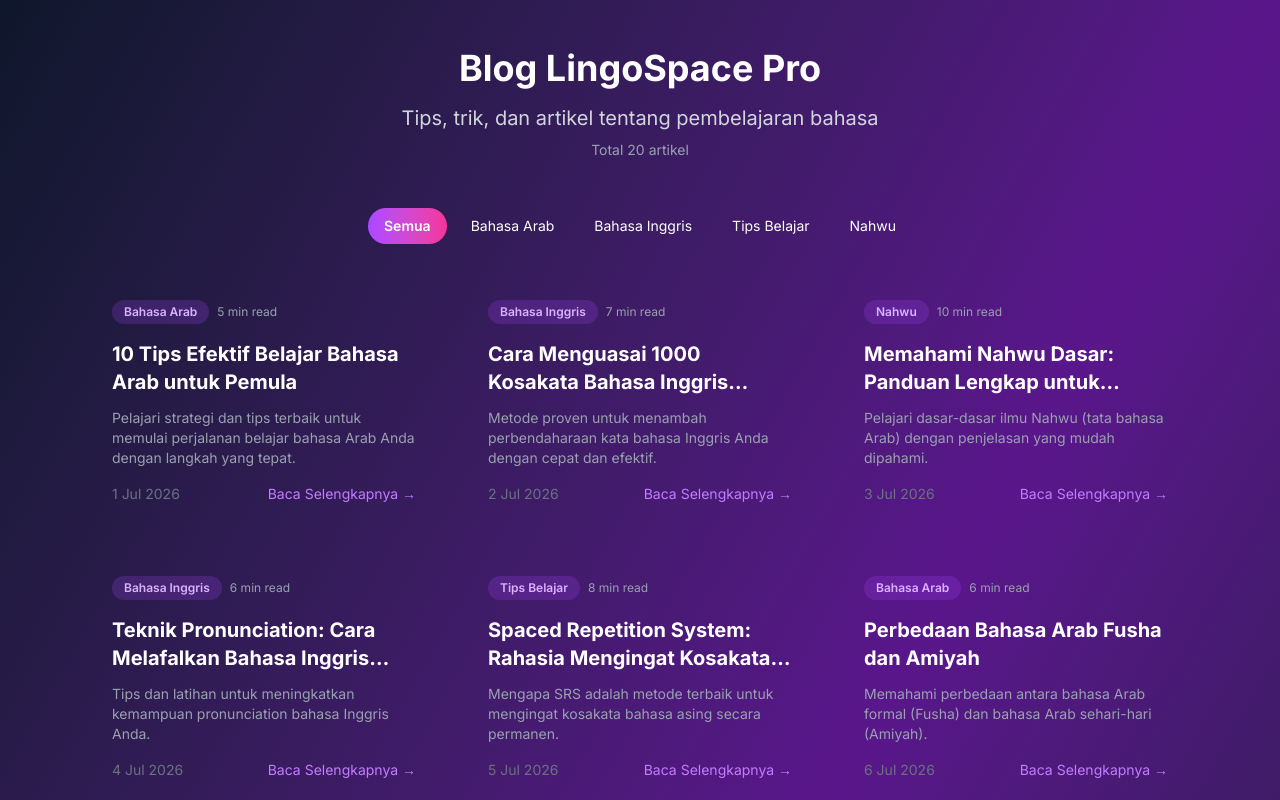
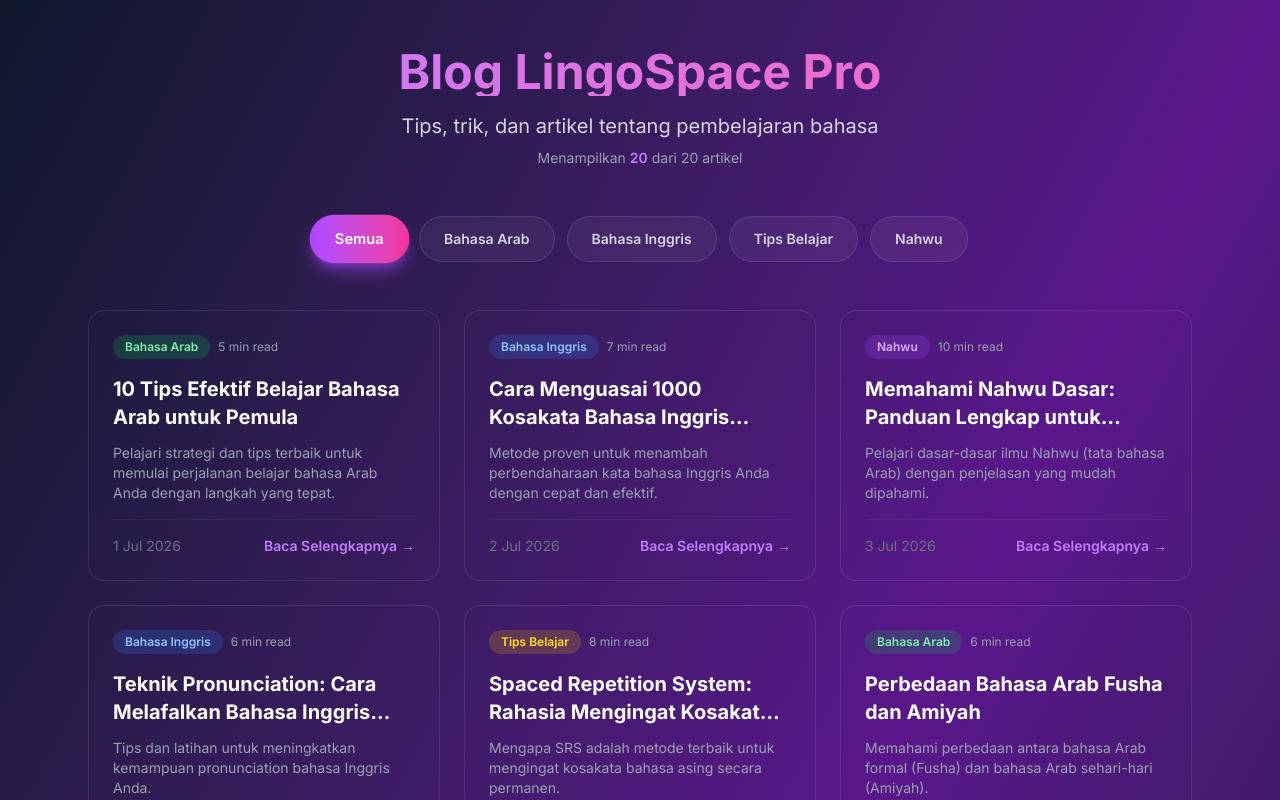
Before and after one commit to Raiganet/lingospace-pro, a Next.js app: page /blog in a window 1280 px wide. Shown: the top 800 px of the page. Built offline with nearby package versions, Linux system fonts and the light colour scheme.

Commit message:
Enhance blog page with category filter and UI updates
Added category filtering functionality and improved UI elements.

```diff
--- a/app/blog/page.js
+++ b/app/blog/page.js
@@ -1,7 +1,11 @@
+'use client';
+
+import { useState } from 'react';
 import Link from 'next/link';
 
 export default function Blog() {
-  // Daftar semua artikel yang sudah dibuat
+  const [activeCategory, setActiveCategory] = useState('Semua');
+
   const articles = [
     {
       id: 1,
@@ -185,63 +189,106 @@ export default function Blog() {
     }
   ];
 
+  const categories = ['Semua', 'Bahasa Arab', 'Bahasa Inggris', 'Tips Belajar', 'Nahwu'];
+
+  // Filter articles berdasarkan kategori aktif
+  const filteredArticles = activeCategory === 'Semua'
+    ? articles
+    : articles.filter(article => article.category === activeCategory);
+
   return (
     <div className="min-h-screen bg-gradient-to-br from-slate-900 via-purple-900 to-slate-900 text-white py-12">
       <div className="max-w-6xl mx-auto px-6">
+        {/* Header */}
         <div className="text-center mb-12">
-          <h1 className="text-4xl font-bold mb-4">Blog LingoSpace Pro</h1>
-          <p className="text-xl text-gray-300">Tips, trik, dan artikel tentang pembelajaran bahasa</p>
-          <p className="text-sm text-gray-400 mt-2">Total {articles.length} artikel</p>
+          <h1 className="text-4xl md:text-5xl font-bold mb-4 bg-gradient-to-r from-purple-400 to-pink-400 bg-clip-text text-transparent">
+            Blog LingoSpace Pro
+          </h1>
+          <p className="text-xl text-gray-300 mb-2">Tips, trik, dan artikel tentang pembelajaran bahasa</p>
+          <p className="text-sm text-gray-400">
+            Menampilkan <span className="text-purple-400 font-semibold">{filteredArticles.length}</span> dari {articles.length} artikel
+          </p>
         </div>
 
-        {/* Filter Kategori */}
-        <div className="flex justify-center gap-2 mb-8 flex-wrap">
-          <button className="px-4 py-2 rounded-full bg-gradient-to-r from-purple-500 to-pink-500 text-white font-semibold text-sm">
-            Semua
-          </button>
-          <button className="px-4 py-2 rounded-full glass text-sm hover:scale-105 transition-transform">
-            Bahasa Arab
-          </button>
-          <button className="px-4 py-2 rounded-full glass text-sm hover:scale-105 transition-transform">
-            Bahasa Inggris
-          </button>
-          <button className="px-4 py-2 rounded-full glass text-sm hover:scale-105 transition-transform">
-            Tips Belajar
-          </button>
-          <button className="px-4 py-2 rounded-full glass text-sm hover:scale-105 transition-transform">
-            Nahwu
-          </button>
+        {/* Filter Categories dengan Animasi */}
+        <div className="flex justify-center gap-3 mb-12 flex-wrap">
+          {categories.map((category) => (
+            <button
+              key={category}
+              onClick={() => setActiveCategory(category)}
+              className={`px-6 py-3 rounded-full text-sm font-semibold transition-all duration-300 ease-in-out transform hover:scale-110 hover:shadow-lg ${
+                activeCategory === category
+                  ? 'bg-gradient-to-r from-purple-500 to-pink-500 text-white shadow-lg shadow-purple-500/50 scale-105'
+                  : 'bg-white/5 text-gray-300 hover:bg-white/10 hover:text-white border border-white/10'
+              }`}
+            >
+              {category}
+            </button>
+          ))}
         </div>
 
-        {/* Grid Artikel */}
+        {/* Grid Artikel dengan Animasi */}
         <div className="grid grid-cols-1 md:grid-cols-2 lg:grid-cols-3 gap-6">
-          {articles.map((article) => (
-            <Link key={article.id} href={`/blog/${article.slug}`} className="block">
-              <div className="glass rounded-2xl p-6 hover:scale-105 transition-transform h-full">
+          {filteredArticles.map((article) => (
+            <Link
+              key={article.id}
+              href={`/blog/${article.slug}`}
+              className="group block"
+            >
+              <div className="glass rounded-2xl p-6 h-full transition-all duration-300 ease-in-out transform hover:scale-105 hover:shadow-2xl hover:shadow-purple-500/20 border border-white/10 hover:border-purple-500/50">
+                {/* Category Badge */}
                 <div className="flex items-center gap-2 mb-4">
-                  <span className="px-3 py-1 rounded-full bg-purple-500/20 text-purple-300 text-xs font-semibold">
+                  <span className={`px-3 py-1 rounded-full text-xs font-semibold transition-all duration-300 ${
+                    article.category === 'Bahasa Arab' ? 'bg-green-500/20 text-green-300' :
+                    article.category === 'Bahasa Inggris' ? 'bg-blue-500/20 text-blue-300' :
+                    article.category === 'Tips Belajar' ? 'bg-yellow-500/20 text-yellow-300' :
+                    'bg-purple-500/20 text-purple-300'
+                  }`}>
                     {article.category}
                   </span>
                   <span className="text-xs text-gray-400">{article.readTime}</span>
                 </div>
-                <h2 className="text-xl font-bold mb-3 line-clamp-2">{article.title}</h2>
-                <p className="text-gray-400 text-sm mb-4 line-clamp-3">{article.excerpt}</p>
-                <div className="flex items-center justify-between text-sm text-gray-500">
+
+                {/* Title */}
+                <h2 className="text-xl font-bold mb-3 line-clamp-2 group-hover:text-purple-300 transition-colors duration-300">
+                  {article.title}
+                </h2>
+
+                {/* Excerpt */}
+                <p className="text-gray-400 text-sm mb-4 line-clamp-3">
+                  {article.excerpt}
+                </p>
+
+                {/* Footer */}
+                <div className="flex items-center justify-between text-sm text-gray-500 pt-4 border-t border-white/5">
                   <span>{new Date(article.date).toLocaleDateString('id-ID', {
                     day: 'numeric',
                     month: 'short',
                     year: 'numeric'
                   })}</span>
-                  <span className="text-purple-400">Baca Selengkapnya →</span>
+                  <span className="text-purple-400 font-semibold group-hover:text-pink-400 transition-colors duration-300 flex items-center gap-1">
+                    Baca Selengkapnya
+                    <span className="transform group-hover:translate-x-1 transition-transform duration-300">→</span>
+                  </span>
                 </div>
               </div>
             </Link>
           ))}
         </div>
 
-        {/* Pagination (Opsional) */}
-        <div className="text-center mt-12">
-          <p className="text-gray-400">Menampilkan semua {articles.length} artikel</p>
+        {/* Empty State */}
+        {filteredArticles.length === 0 && (
+          <div className="text-center py-16">
+            <div className="text-6xl mb-4">📝</div>
+            <p className="text-xl text-gray-400">Tidak ada artikel dalam kategori ini</p>
+          </div>
+        )}
+
+        {/* Footer Info */}
+        <div className="text-center mt-12 pt-8 border-t border-white/10">
+          <p className="text-gray-400">
+            💡 Klik tombol kategori di atas untuk memfilter artikel
+          </p>
         </div>
       </div>
     </div>
```
